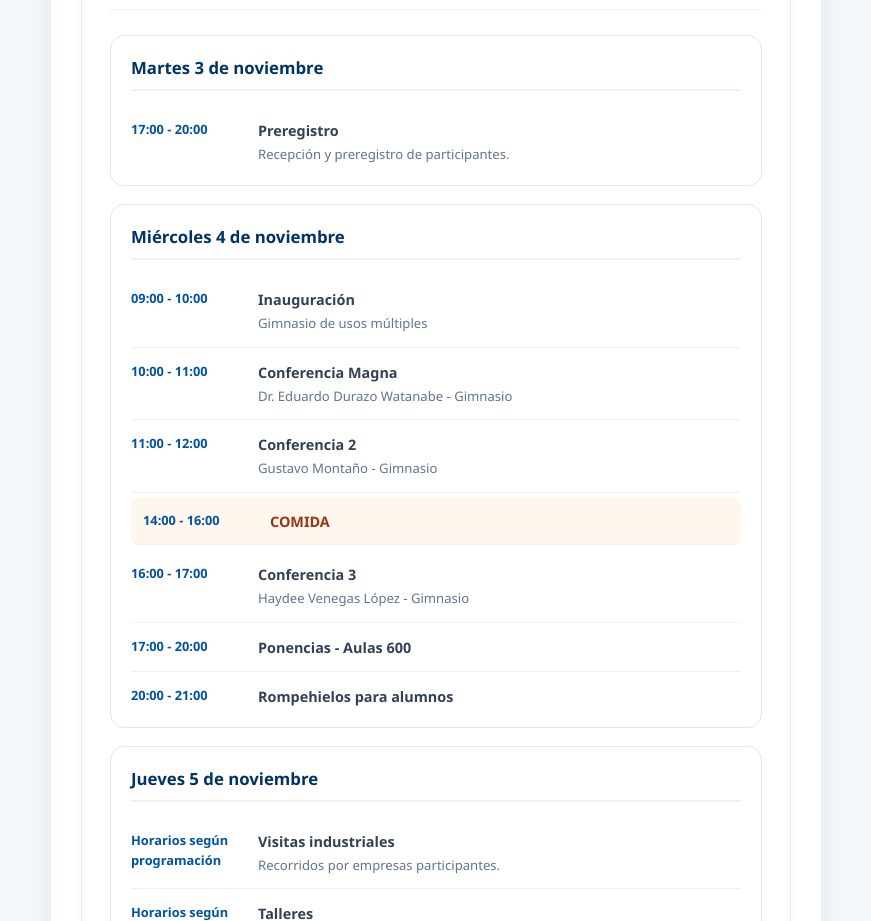
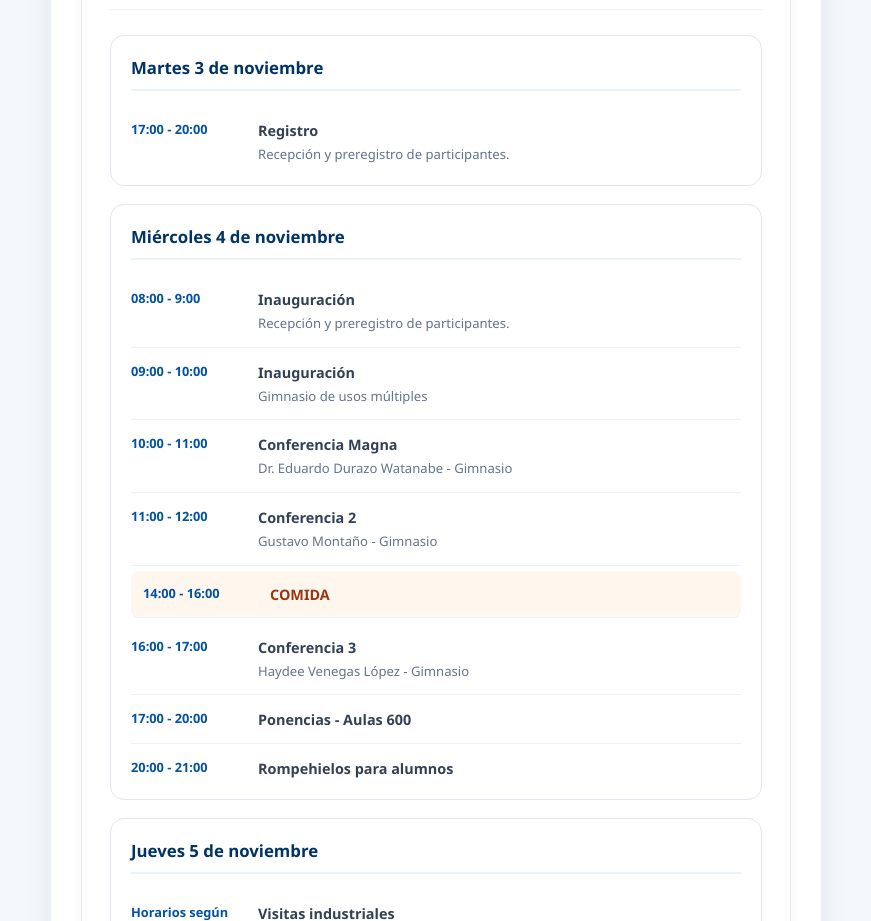
Before and after one commit to MartinezSergio0/ITE-EVENTOS, a Vue app in the folder Frontend/: page /registro-argos in a window 1280 px wide. Shown: the part 2480-3401 px from the top of the page, without its empty margins (34-905 px from the left). Built offline with nearby package versions, Linux system fonts and the light colour scheme; no server answers.

Commit message:
Actualizacion horarios y despliegue de QR

```diff
--- a/Frontend/src/Views/public/RegistroArgos.vue
+++ b/Frontend/src/Views/public/RegistroArgos.vue
@@ -40,6 +40,9 @@
               <span>Folio de registro</span>
               <strong>{{ folio }}</strong>
             </div>
+            <!-- QR QR QR AQUIIII SUHEEEY CON H -->
+            <img v-if="qr" :src="qr" alt="Código QR de tu folio" width="200" height="200" />
+              <a v-if="qr" :href="qr" :download="`qr-${folio}.png`">Descargar QR</a>
 
             <p class="success-note">
               Guarda tu folio para consultar posteriormente tu registro.
@@ -592,7 +595,7 @@
               <div class="program-item">
                 <span class="program-time">17:00 - 20:00</span>
                 <div>
-                  <strong>Preregistro</strong>
+                  <strong>Registro</strong>
                   <p>Recepción y preregistro de participantes.</p>
                 </div>
               </div>
@@ -814,7 +817,7 @@ import { API_URL } from "../../config/api";
 // IMPORTANTE:
 // Cambia este ID por el ID real del evento Argos en tu base de datos.
 const eventId = 5;
-
+const qr = ref("");
 
 const talleres = [
   // TURNO MATUTINO (ID 1 AL 10)
@@ -835,7 +838,7 @@ const talleres = [
   {
     id: 3,
     nombre: "DISEÑO DE EXPERIMENTOS (matutino)",
-    horario: "10:00 - 14:00",
+    horario: "10:00 - 13:00",
     capacidad: 25,
     turno: "Matutino"
   },
@@ -1198,6 +1201,11 @@ const empresasVespertinas = computed(() =>
 
 
 const programaMiercoles = [
+  {
+    hora: "08:00 - 9:00",
+    nombre: "Inauguración",
+    detalle: "Recepción y preregistro de participantes."
+  },
   {
     hora: "09:00 - 10:00",
     nombre: "Inauguración",
@@ -1387,6 +1395,7 @@ async function registrar() {
     }
 
     folio.value = data.folio;
+    qr.value = data.qr || `${API_URL}/eventos/${eventId}/inscripciones/qr/${data.folio}`;
     registroExitoso.value = true;
 
     window.scrollTo({ top: 0, behavior: "smooth" });
```
